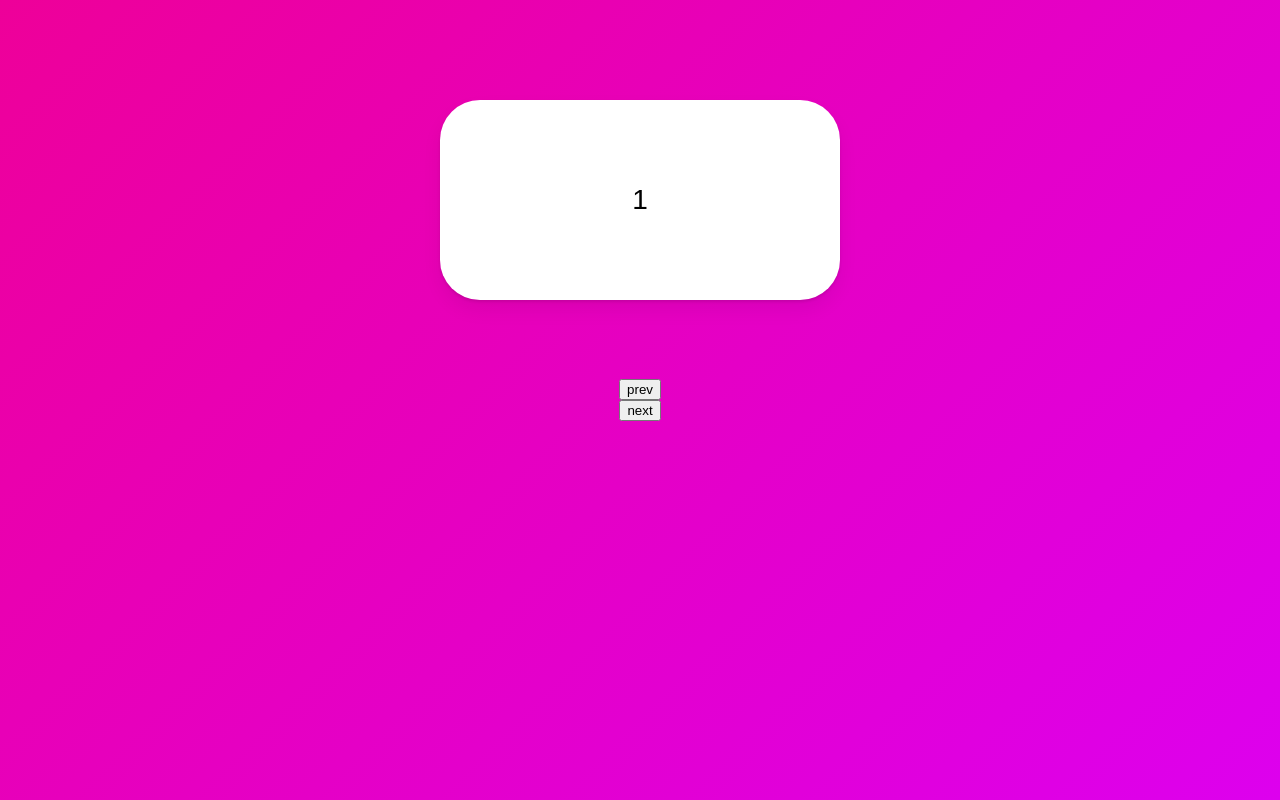
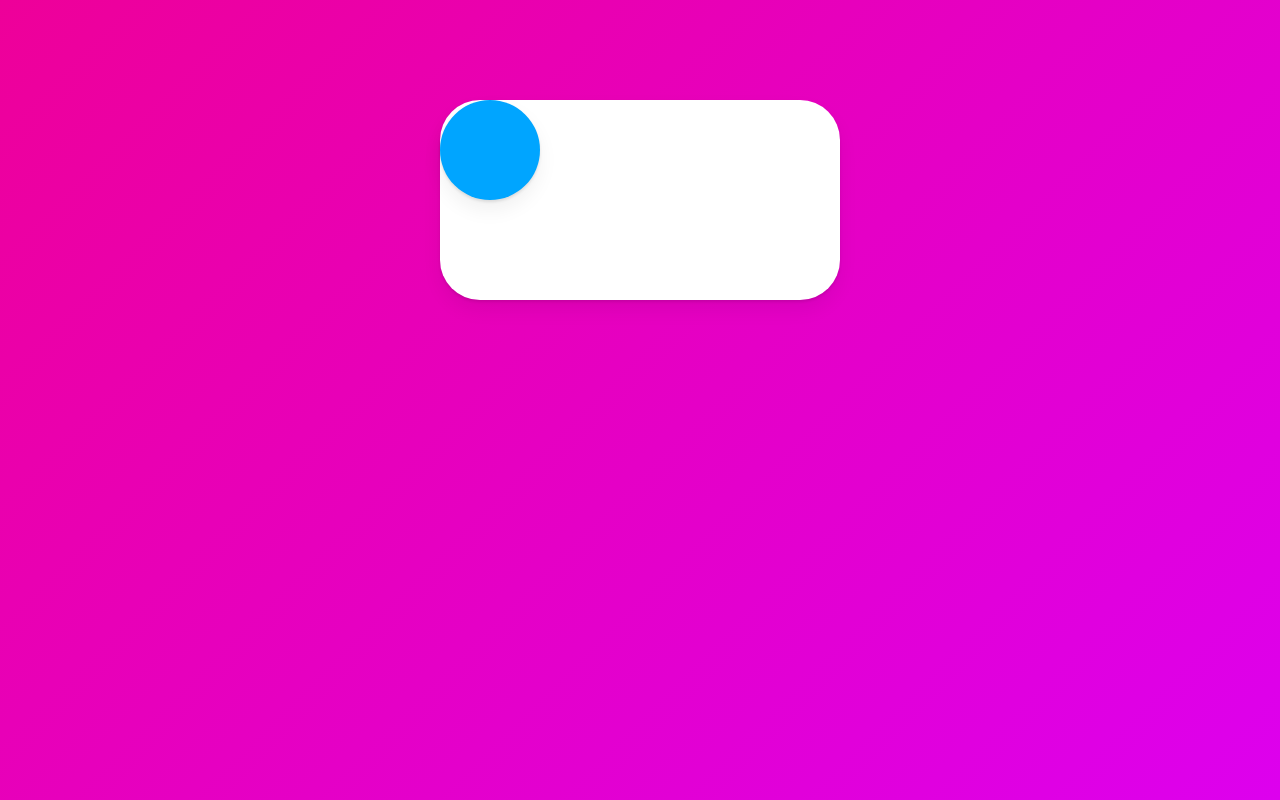
Before and after one commit to yykoo/framer, a React (Create React App) app: page / in a window 1280 px wide. Built offline with nearby package versions, Linux system fonts and the light colour scheme.

Commit message:
원을 가운데로 이동시키기기 애니메이션

```diff
--- a/src/App.tsx
+++ b/src/App.tsx
@@ -1,6 +1,6 @@
 import { AnimatePresence, motion } from "framer-motion";
-import { useState } from "react";
 import styled from "styled-components";
+import { useState } from 'react';
 
 const Wrapper = styled(motion.div)`
   height: 100vh;
@@ -20,62 +20,30 @@
   top: 100px;
   position: absolute;
   display: flex;
-  justify-content: center;
-  align-items: center;
   font-size: 28px;
   box-shadow: 0 2px 3px rgba(0, 0, 0, 0.1), 0 10px 20px rgba(0, 0, 0, 0.06);
 `;
 
-const box = {
-  entry: (back:boolean) => ({
-    x: back ? -500 : 500,
-    opacity:0,
-    scale:0,
-  }),
-  center: {
-    x:0,
-    opacity:1,
-    scale:1,
-    transition: {
-      duration: 1,
-    }
-  },
-  exit: (back:boolean) => ({
-    x: back ? 500 : -500,
-    opacity:0,
-    scale:0,
-    transition: { duration:0.2 },
-  }),
-}
+const Circle = styled(motion.div)`
+  background-color: #00a5ff;
+  width: 100px;
+  height: 100px;
+  border-radius: 50px;
+  box-shadow: 0 2px 3px rgba(0, 0, 0, 0.1), 0 10px 20px rgba(0, 0, 0, 0.06);
+`;
 
 function App() {
-  const [visible, setVisible] = useState(1);
-  const [back, setBack] = useState(false);
-  const nextPlease = () => {
-    setBack(false);
-    setVisible((prev) => (prev === 10 ? 10 : prev+1))
-  };
-  const prevPlease = () => {
-    setBack(true);
-    setVisible((prev) => (prev === 1 ? 1 : prev-1))
-  };
+  const [clicked, setClicked] = useState(false);
+  const toggleClicked = () => setClicked((prev) => !prev);
 
   return (
-    <Wrapper>
-      <AnimatePresence custom={back}>
-        <Box
-          custom={back}
-          variants={box}
-          initial="entry"
-          animate="center"
-          exit="exit"
-          key={visible}
-        >
-          {visible}
+    <Wrapper onClick={toggleClicked}>
+        <Box style={{
+            justifyContent: clicked ? "center" : "flex-start",
+            alignItems: clicked ? "center" : "flex-start"
+          }}>
+          <Circle layout />
         </Box>
-      </AnimatePresence>
-      <button onClick={prevPlease}>prev</button>
-      <button onClick={nextPlease}>next</button>
     </Wrapper>
   );
 }
```
